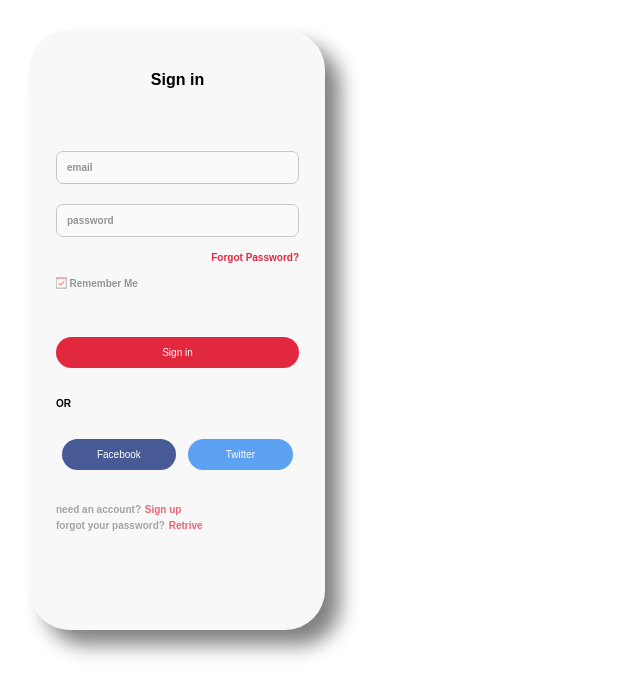
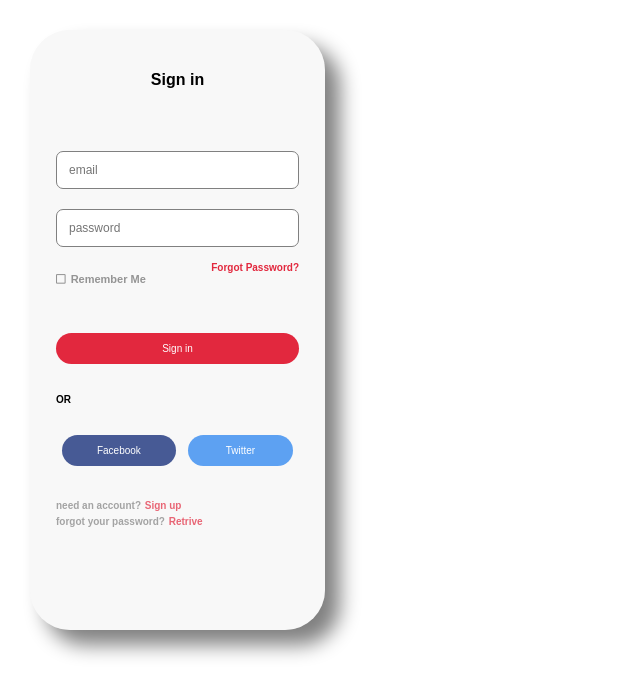
Before and after one commit to ps9610/kokoa-clone-challenge_day10, a website built with Parcel: page index.html in a window 1280 px wide. Shown: the whole page, without its empty margins (0-640 px from the left). Built offline with nearby package versions, Linux system fonts and the light colour scheme.

Commit message:
Modify_1
1. 체크박스 만들기
2. 만들어 놓은 체크박스->Font Awesome 입히기
ㄴ>이 때 font weight 꼭 붙여야 함!!

```diff
--- a/index.html
+++ b/index.html
@@ -5,8 +5,8 @@
     <meta charset="UTF-8" />
     <link
       rel="stylesheet"
-      href="https://use.fontawesome.com/releases/v5.7.2/css/all.css"
-      integrity="sha384-fnmOCqbTlWIlj8LyTjo7mOUStjsKC4pOpQbqyi7RrhN7udi9RwhKkMHpvLbHG9Sr"
+      href="https://use.fontawesome.com/releases/v5.13.0/css/all.css"
+      integrity="sha384-Bfad6CLCknfcloXFOyFnlgtENryhrpZCe29RTifKEixXQZ38WheV+i/6YWSzkz3V"
       crossorigin="anonymous"
     />
     <link rel="stylesheet" href="src/styles.css" />
@@ -17,14 +17,18 @@
       <header class="title">
         <h4>Sign in</h4>
       </header>
-      <div class="login_e">email</div>
-      <div class="login_p">password</div>
-      <div class="forget">Forgot Password?</div>
+      <div class="login_e">
+        <input type="email" id="email" placeholder="email" />
+      </div>
+      <div class="login_p">
+        <input type="password" id="password" placeholder="password" />
+      </div>
+      <div class="forget-box">
+        <div class="forget">Forgot Password?</div>
+      </div>
       <div class="remember">
-        <input type="checkbox" id="check-here" />
-        <label for="check-here" class="click-here">
-          Remember Me
-        </label>
+        <input id="remember_me" type="checkbox" />
+        <label for="remember_me">Remember Me</label>
       </div>
       <div class="red">Sign in</div>
       <div class="or">OR</div>
--- a/src/styles.css
+++ b/src/styles.css
@@ -27,11 +27,21 @@ body {
   margin: 0px 26px;
   border: 1px solid grey;
   border-radius: 7px;
-  opacity: 40%;
   padding: 10px;
   font-size: 10px;
   font-weight: 700;
   cursor: text;
+  text-decoration: none;
+}
+
+input[type="email"],
+input[type="password"] {
+  margin: 0px;
+  font-size: 12px;
+  border: none;
+  background: none;
+  outline: 0px;
+  width: 100%;
 }
 
 .login_p {
@@ -39,14 +49,16 @@ body {
   margin-bottom: 15px;
 }
 
-.forget {
+.forget-box {
   margin: 0px 26px;
-  padding-bottom: 15px;
   display: flex;
   justify-content: flex-end;
   color: #e2283e;
   font-size: 10px;
   font-weight: 700;
+}
+
+.forget {
   cursor: pointer;
 }
 
@@ -57,26 +69,34 @@ body {
   justify-content: flex-start;
   align-items: center;
   opacity: 40%;
-  font-weight: 700;
-  font-size: 10px;
+  font-size: 11px;
+  font-weight: 600;
 }
 
-label.click-here::before {
-  color: #f8f8f8;
-  border: 1px solid grey;
+input[type="checkbox"] + label:before {
   content: "\f0c8";
   font-family: "Font Awesome 5 Free";
+  font-weight: 400;
+  margin-right: 5px;
   cursor: pointer;
 }
 
-input#check-here + label.click-here:before {
-  background-color: red;
-  color: #f8f8f8;
-  content: "\f14a";
+input[type="checkbox"]:checked + label:before {
+  content: "\f00c";
+  font-weight: 900;
+  color: red;
   cursor: pointer;
 }
 
-input#check-here {
+/* 66번째 줄~79번째 줄 주의사항
+
+1. content:"\유니코드" 반드시 입력
+2. font-family  반드시 입력
+-> 현재 최신 업그레이드 버전으로 입력할 것
+3. font-weight 반드시 입력
+-> Solid: 900 / Regular(Brands): 400 / Light: 300  */
+
+input[type="checkbox"] {
   display: none;
 }
 
```
